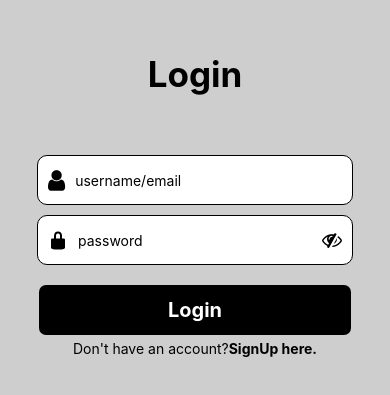
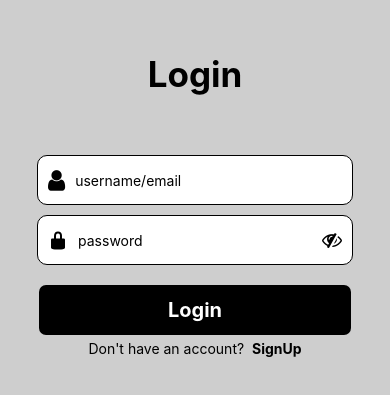
Before and after one commit to usmanjutt47/Fashion-store, a React Native app in the folder client/: screen /Login in a window 390 px wide. Shown: the part 217-612 px from the top of the page. Built offline with nearby package versions, Linux system fonts and the light colour scheme.

Commit message:
Update Login.jsx

```diff
--- a/client/src/auth/Login.jsx
+++ b/client/src/auth/Login.jsx
@@ -110,13 +110,13 @@ export default function Login() {
           </Text>
         </Pressable>
       </Animated.View>
-      <Animated.View>
-        <Text style={{ color: "#000", marginTop: 5 }}>
-          Don't have an account?
-          <Text style={{ color: "#000", fontWeight: "bold" }}>
-            SignUp here.
+      <Animated.View entering={FadeInDown.delay(600).springify()}>
+        <Pressable>
+          <Text style={{ color: "#000", marginTop: 5 }}>
+            Don't have an account?{"  "}
+            <Text style={{ color: "#000", fontWeight: "bold" }}>SignUp</Text>
           </Text>
-        </Text>
+        </Pressable>
       </Animated.View>
     </View>
   );
```
